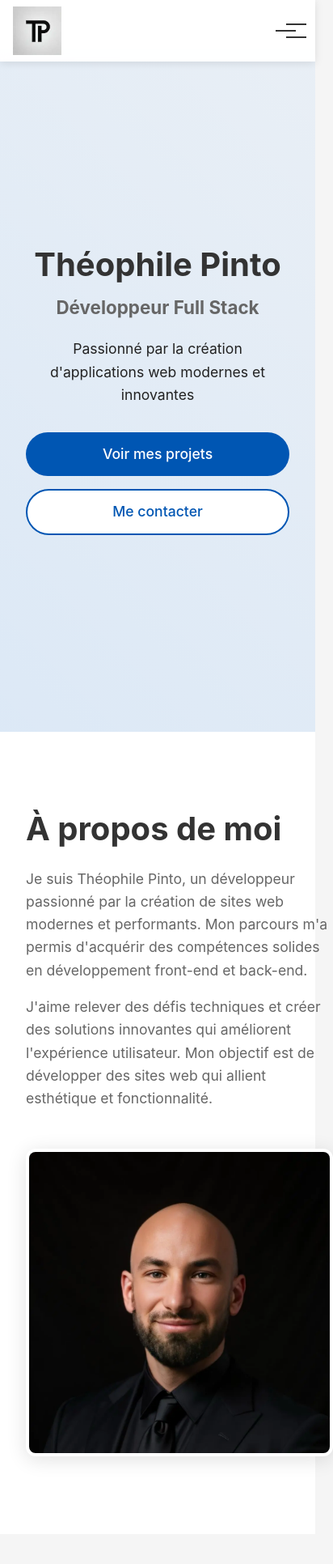
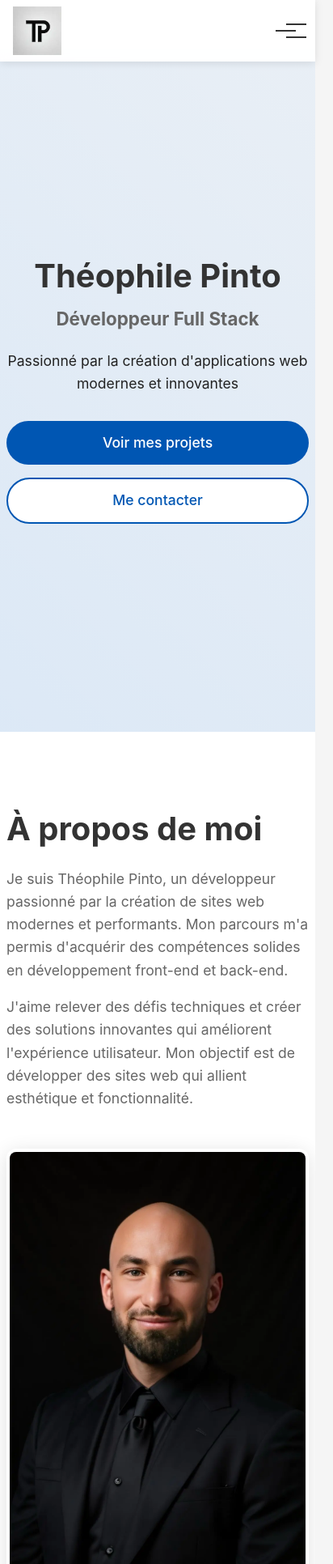
Before and after one commit to Theophiile/portfolio-theophile, a React (Vite) app: page / in a window 390 px wide. Shown: the top 1932 px of the page at 81% size, 412 px wide, since content can reach past the window. Built offline with nearby package versions, Linux system fonts and the light colour scheme.

Commit message:
ajout transition fluide defilement page + modif responsive decalage a droite

```diff
--- a/src/pages/About/About.scss
+++ b/src/pages/About/About.scss
@@ -46,8 +46,16 @@
 }
 
 @media (max-width: 768px) {
+  .about {
+    padding-left: 0.5rem;
+    padding-right: 0.5rem;
+  }
   .about-content {
     grid-template-columns: 1fr;
     gap: 2rem;
   }
+  .about-image img {
+    max-width: 100%;
+    height: auto;
+  }
 }
--- a/src/pages/Home/Home.scss
+++ b/src/pages/Home/Home.scss
@@ -120,4 +120,9 @@
       width: 100%;
     }
   }
+
+  .home {
+    padding-left: 0.5rem;
+    padding-right: 0.5rem;
+  }
 }
--- a/src/styles/main.scss
+++ b/src/styles/main.scss
@@ -60,3 +60,7 @@ button {
     scroll-margin-top: 60px;
   }
 }
+
+html {
+  scroll-behavior: smooth;
+}
```
